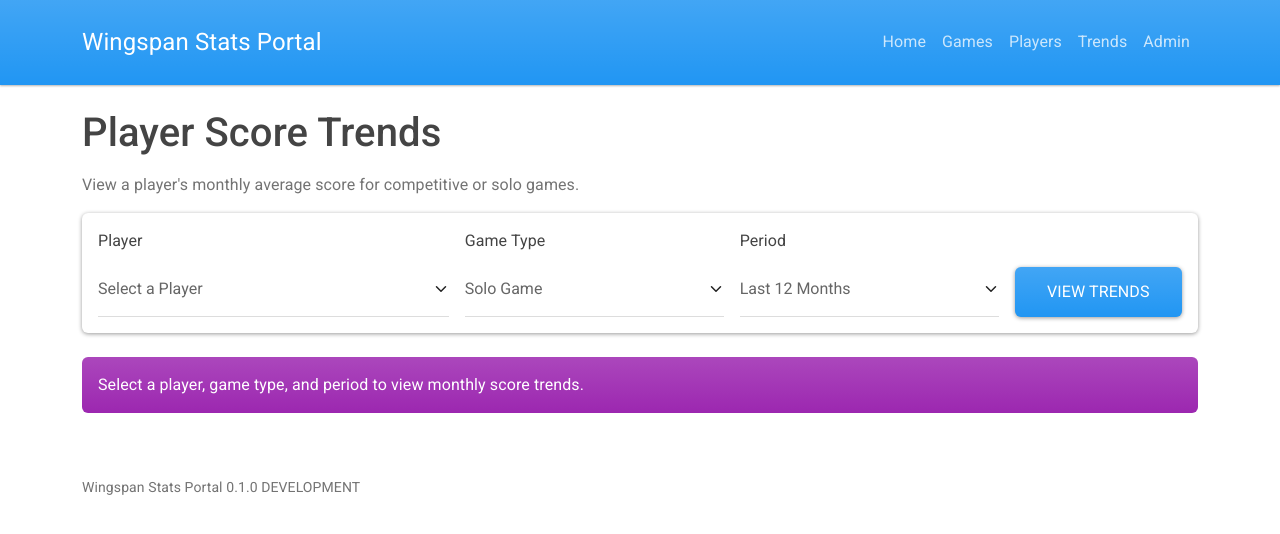
After one commit to ndswecker/wingspan-stats-portal, a Django app: page /players/score-trends/ in a window 1280 px wide. The commit adds this page. Shown: the top 534 px of the page. Run offline with Django 5.2, Linux system fonts and the light colour scheme; tables that the repository leaves empty hold one stand-in row (values such as "Sample post"); some libraries are stand-ins or nearby versions.

Commit message:
First Plotly visualization of trends

```diff
--- a/app/portal/templates/portal/base.html
+++ b/app/portal/templates/portal/base.html
@@ -54,6 +54,13 @@
                             </a>
                         </li>
                     {% endif %}
+                    <li class="nav-item">
+                        <a
+                            class="nav-link"
+                            href="{% url 'portal:player-score-trends' %}">
+                            Trends
+                        </a>
+                    </li>
 
                     <li class="nav-item">
                         <a class="nav-link" href="/admin/">Admin</a>
--- /dev/null
+++ b/app/portal/templates/portal/player_score_trends.html
@@ -0,0 +1,156 @@
+{% extends "portal/base.html" %}
+
+{% block title %}
+    Player Score Trends | Wingspan Stats Portal
+{% endblock %}
+
+{% block content %}
+<h1 class="mb-3">Player Score Trends</h1>
+
+<p class="text-muted">
+    View a player's monthly average score for competitive or solo games.
+</p>
+
+<div class="card mb-4">
+    <div class="card-body">
+        <form method="get">
+            <div class="row g-3 align-items-end">
+                <div class="col-12 col-md-4">
+                    <label
+                        class="form-label"
+                        for="{{ filter_form.player.id_for_label }}"
+                    >
+                        Player
+                    </label>
+
+                    {{ filter_form.player }}
+
+                    {% for error in filter_form.player.errors %}
+                        <div class="text-danger small mt-1">
+                            {{ error }}
+                        </div>
+                    {% endfor %}
+                </div>
+
+                <div class="col-12 col-md-3">
+                    <label
+                        class="form-label"
+                        for="{{ filter_form.game_type.id_for_label }}"
+                    >
+                        Game Type
+                    </label>
+
+                    {{ filter_form.game_type }}
+
+                    {% for error in filter_form.game_type.errors %}
+                        <div class="text-danger small mt-1">
+                            {{ error }}
+                        </div>
+                    {% endfor %}
+                </div>
+
+                <div class="col-12 col-md-3">
+                    <label
+                        class="form-label"
+                        for="{{ filter_form.period.id_for_label }}"
+                    >
+                        Period
+                    </label>
+
+                    {{ filter_form.period }}
+
+                    {% for error in filter_form.period.errors %}
+                        <div class="text-danger small mt-1">
+                            {{ error }}
+                        </div>
+                    {% endfor %}
+                </div>
+
+                <div class="col-12 col-md-2">
+                    <button
+                        class="btn btn-primary w-100"
+                        type="submit"
+                    >
+                        View Trends
+                    </button>
+                </div>
+            </div>
+        </form>
+    </div>
+</div>
+
+{% if not filter_form.is_bound %}
+    <div class="alert alert-info" role="status">
+        Select a player, game type, and period to view monthly score trends.
+    </div>
+
+{% elif filter_form.is_valid %}
+    {% if has_results %}
+        <section class="mb-5">
+            <h2 class="h4 mb-3">
+                {{ selected_player }}
+                <span class="text-muted">
+                    — {{ selected_game_type_label }}
+                </span>
+            </h2>
+
+            <p class="text-muted">
+                {{ selected_period_label }}
+            </p>
+
+            <div class="card mb-4 overflow-hidden">
+                <div class="card-body p-2 p-md-3">
+                    {{ chart_html|safe }}
+                </div>
+            </div>
+
+            <h2 class="h4 mb-3">Monthly Results</h2>
+
+            <div class="table-responsive">
+                <table class="table table-hover align-middle">
+                    <thead>
+                        <tr>
+                            <th scope="col">Month</th>
+                            <th scope="col" class="text-end">
+                                Average Score
+                            </th>
+                            <th scope="col" class="text-end">
+                                Games Played
+                            </th>
+                        </tr>
+                    </thead>
+
+                    <tbody>
+                        {% for monthly_score in monthly_scores %}
+                            <tr>
+                                <th scope="row">
+                                    {{ monthly_score.month_start|date:"F Y" }}
+                                </th>
+
+                                <td class="text-end">
+                                    {% if monthly_score.average_score is not None %}
+                                        {{ monthly_score.average_score|floatformat:1 }}
+                                    {% else %}
+                                        <span class="text-muted">
+                                            No games
+                                        </span>
+                                    {% endif %}
+                                </td>
+
+                                <td class="text-end">
+                                    {{ monthly_score.games_played }}
+                                </td>
+                            </tr>
+                        {% endfor %}
+                    </tbody>
+                </table>
+            </div>
+        </section>
+
+    {% else %}
+        <div class="alert alert-warning" role="status">
+            No matching games were found for this selection.
+        </div>
+    {% endif %}
+{% endif %}
+{% endblock %}
--- a/app/portal/urls.py
+++ b/app/portal/urls.py
@@ -9,4 +9,5 @@ urlpatterns = [
     path("games/", views.game_history, name="game_history"),
     path("games/add/", views.GameCreateView.as_view(), name="game-create"),
     path("players/overview/", views.player_overview, name="player-overview"),
+    path("players/score-trends/", views.player_score_trends, name="player-score-trends")
 ]
--- a/app/portal/views.py
+++ b/app/portal/views.py
@@ -6,15 +6,25 @@ from django.shortcuts import redirect, render
 from django.views import View
 
 from .models import Game, GameResult
+
 from .forms import (
     GameForm,
     GameResultFormSet,
     PlayerStatisticsFilterForm,
+    PlayerScoreTrendsFilterForm,
 )
+
 from .services.game_entry import create_game
 from .services.dashboard import (get_player_performance_summary, get_total_games_played,)
 from .services.game_result_selection import select_game_results
 from .services.player_general_stats import calculate_general_stats
+from .services.player_score_trends import (
+    calculate_monthly_score_averages,
+    resolve_score_trend_period,
+)
+from .services.player_score_trend_chart import (
+    build_monthly_score_chart,
+)
 
 def get_available_months():
     """Returns a list of available months for which games have been played."""
@@ -334,3 +344,82 @@ def player_overview(request):
         "portal/player_overview.html",
         context,
     )
+
+def player_score_trends(request):
+    filter_form = PlayerScoreTrendsFilterForm(
+        request.GET or None,
+    )
+
+    selected_player = None
+    selected_game_type_label = None
+    selected_period_label = None
+    monthly_scores = None
+    chart_html = None
+    has_results = False
+
+    if filter_form.is_valid():
+        selected_player = filter_form.cleaned_data["player"]
+
+        game_type = Game.HumanPlayerMode(
+            filter_form.cleaned_data["game_type"],
+        )
+
+        selected_game_type_label = game_type.label
+
+        period = resolve_score_trend_period(
+            selected_period=filter_form.cleaned_data["period"],
+        )
+
+        selected_period_label = period.label
+
+        game_results = select_game_results(
+            player=selected_player,
+            game_type=game_type,
+        )
+
+        monthly_scores = calculate_monthly_score_averages(
+            game_results=game_results,
+            start_date=period.start_date,
+            end_date=period.end_date,
+        )
+
+        has_results = any(
+            monthly_score.games_played > 0
+            for monthly_score in monthly_scores
+        )
+
+        if has_results:
+            figure = build_monthly_score_chart(
+                monthly_scores=monthly_scores,
+                player=selected_player,
+                game_type_label=selected_game_type_label,
+                period_label=selected_period_label,
+            )
+
+            chart_html = figure.to_html(
+                full_html=False,
+                include_plotlyjs="cdn",
+                config={
+                    "responsive": True,
+                    "displaylogo": False,
+                    "displayModeBar": False,
+                    "scrollZoom": False,
+                    "doubleClick": False,
+                },
+            )
+
+    context = {
+        "filter_form": filter_form,
+        "selected_player": selected_player,
+        "selected_game_type_label": selected_game_type_label,
+        "selected_period_label": selected_period_label,
+        "monthly_scores": monthly_scores,
+        "chart_html": chart_html,
+        "has_results": has_results,
+    }
+
+    return render(
+        request,
+        "portal/player_score_trends.html",
+        context,
+    )
```
Also changed, not shown: app/portal/services/player_score_trend_chart.py (added, +106 -0 lines).
